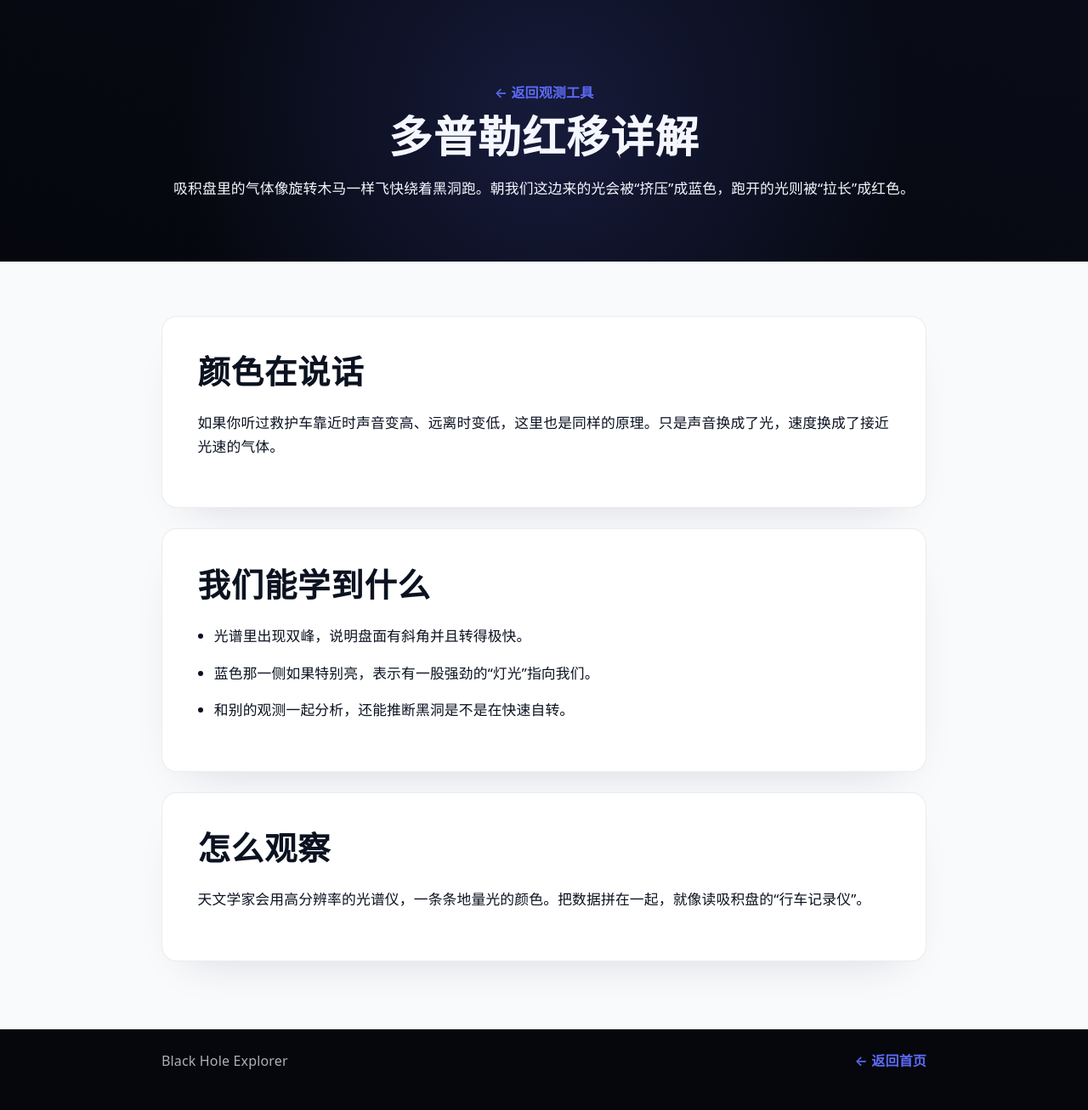
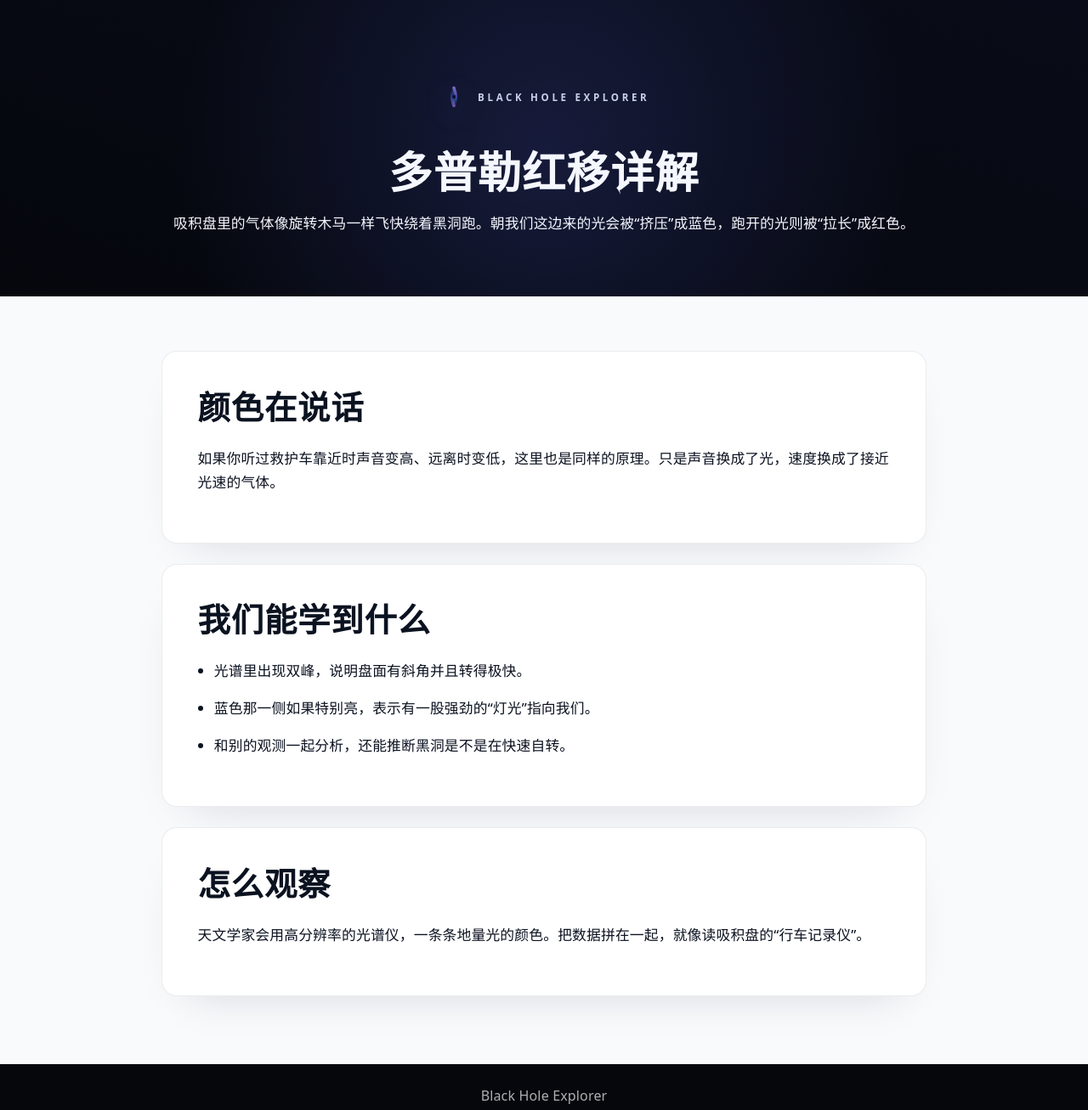
Before and after one commit to Qhunliv13/blackhole-for-Astronomy-Club-in-bjezh, a website: page public/effects/doppler-shift.html in a window 1280 px wide. Shown: the whole page at 85% size. Before the commit the page ends 1286 px from the top, so only its background shows below. Drawn offline with Linux system fonts and the light colour scheme.

Commit message:
Add files via upload

```diff
--- a/public/effects/doppler-shift.html
+++ b/public/effects/doppler-shift.html
@@ -9,7 +9,10 @@
 <body class="effect-page">
   <header class="effect-hero">
     <div class="container">
-      <a class="effect-back-link" href="../index.html#section-observations">← 返回观测工具</a>
+      <a class="effect-brand" href="../index.html">
+        <img class="effect-brand__logo" src="../assets/jets.svg" alt="Black Hole Explorer 标志">
+        <span class="effect-brand__text">Black Hole Explorer</span>
+      </a>
       <h1>多普勒红移详解</h1>
       <p>吸积盘里的气体像旋转木马一样飞快绕着黑洞跑。朝我们这边来的光会被“挤压”成蓝色，跑开的光则被“拉长”成红色。</p>
     </div>
@@ -41,7 +44,6 @@
   <footer class="effect-footer">
     <div class="container">
       <span>Black Hole Explorer</span>
-      <a class="effect-back-link" href="../index.html#section-observations">← 返回首页</a>
     </div>
   </footer>
 </body>
--- a/public/styles.css
+++ b/public/styles.css
@@ -715,6 +715,31 @@ li {
   text-align: center;
 }
 
+.effect-brand {
+  display: inline-flex;
+  align-items: center;
+  gap: 0.65rem;
+  margin-bottom: clamp(1.4rem, 3vw, 2rem);
+  color: rgba(221, 229, 255, 0.9);
+  font-weight: 600;
+  text-transform: uppercase;
+  letter-spacing: 0.32em;
+  font-size: 0.72rem;
+}
+
+.effect-brand__logo {
+  width: 36px;
+  height: 36px;
+  display: block;
+  filter: drop-shadow(0 8px 18px rgba(92, 107, 244, 0.45));
+}
+
+.effect-brand__text {
+  display: inline-flex;
+  align-items: center;
+  gap: 0.35rem;
+}
+
 .effect-hero h1 {
   margin-bottom: 1rem;
 }
@@ -757,19 +782,10 @@ li {
 
 .effect-footer .container {
   width: min(900px, 90vw);
-  display: flex;
-  justify-content: space-between;
-  align-items: center;
-  gap: 1rem;
-  flex-wrap: wrap;
-}
-
-.effect-back-link {
-  display: inline-flex;
-  align-items: center;
-  gap: 0.4rem;
-  color: var(--primary);
-  font-weight: 600;
+  display: grid;
+  justify-content: center;
+  gap: 0.75rem;
+  text-align: center;
 }
 
 @media (max-width: 640px) {
```
Also changed, not shown: public/effects/gravitational-lensing.html (+4 -2 lines), public/effects/gravitational-redshift.html (+4 -2 lines), public/effects/relativistic-jets.html (+4 -2 lines).
